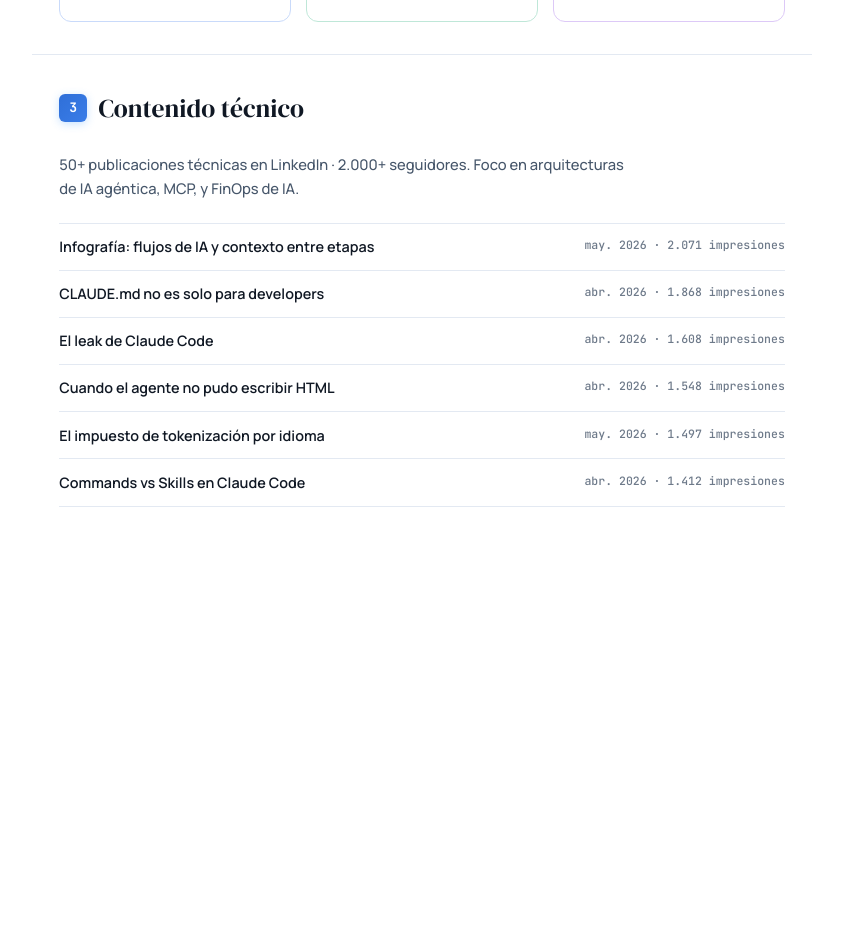
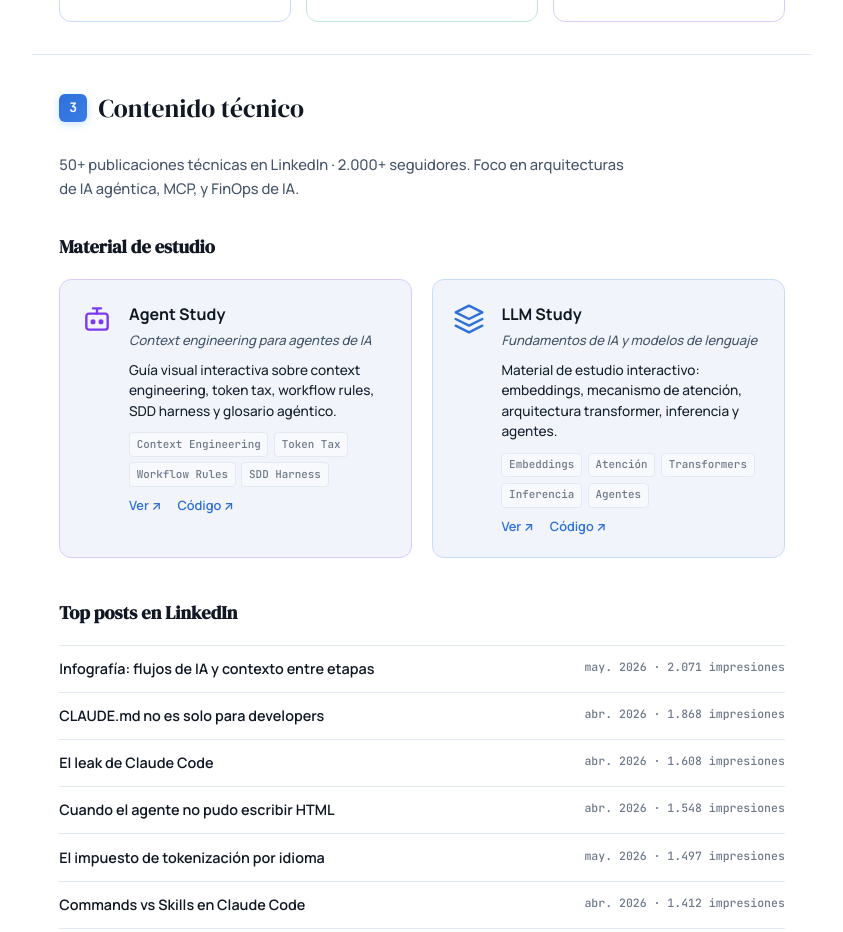
Before and after one commit to genilsuarez/genil-dev, a website built with Vite: page index.html in a window 1280 px wide. Shown: the part 1475-2407 px from the top of the page, without its empty margins (218-1061 px from the left). Before the commit the page ends 2052 px from the top, so only its background shows below. Built offline with nearby package versions, Linux system fonts and the light colour scheme.

Commit message:
feat: add study materials section — links to agentstudy and llmstudy

```diff
--- a/src/data/content.ts
+++ b/src/data/content.ts
@@ -135,6 +135,42 @@ export const expertise: ExpertiseArea[] = [
   },
 ];
 
+export interface StudyMaterial {
+  name: string;
+  tagline: string;
+  description: string;
+  topics: string[];
+  live: string;
+  repo: string;
+  icon: "agent" | "stack" | "cloud";
+  color: AccentColor;
+}
+
+export const studyMaterials: StudyMaterial[] = [
+  {
+    name: "Agent Study",
+    tagline: "Context engineering para agentes de IA",
+    description:
+      "Guía visual interactiva sobre context engineering, token tax, workflow rules, SDD harness y glosario agéntico.",
+    topics: ["Context Engineering", "Token Tax", "Workflow Rules", "SDD Harness"],
+    live: "https://genilsuarez.github.io/agentstudy/",
+    repo: "https://github.com/genilsuarez/agentstudy",
+    icon: "agent",
+    color: "purple",
+  },
+  {
+    name: "LLM Study",
+    tagline: "Fundamentos de IA y modelos de lenguaje",
+    description:
+      "Material de estudio interactivo: embeddings, mecanismo de atención, arquitectura transformer, inferencia y agentes.",
+    topics: ["Embeddings", "Atención", "Transformers", "Inferencia", "Agentes"],
+    live: "https://genilsuarez.github.io/llmstudy/",
+    repo: "https://github.com/genilsuarez/llmstudy",
+    icon: "stack",
+    color: "blue",
+  },
+];
+
 export const postsStats = {
   followers: 2000,
   totalPosts: 50,
--- a/src/main.ts
+++ b/src/main.ts
@@ -1,5 +1,5 @@
 import "./style.css";
-import { profile, projects, expertise, topPosts, postsStats } from "./data/content";
+import { profile, projects, expertise, topPosts, postsStats, studyMaterials } from "./data/content";
 
 const app = document.querySelector<HTMLDivElement>("#app")!;
 
@@ -138,6 +138,33 @@ app.innerHTML = `
         ${postsStats.followers.toLocaleString("es-CL")}+ seguidores.
         Foco en arquitecturas de IA agéntica, MCP, y FinOps de IA.
       </p>
+
+      <h3 class="subsection__title">Material de estudio</h3>
+      <div class="study-grid">
+        ${studyMaterials
+          .map(
+            (m) => `
+          <article class="study-card study-card--${m.color}">
+            <div class="study-card__icon">${icons[m.icon]}</div>
+            <div class="study-card__body">
+              <h4>${m.name}</h4>
+              <p class="study-card__tagline">${m.tagline}</p>
+              <p class="study-card__desc">${m.description}</p>
+              <ul class="stack-list">
+                ${m.topics.map((t) => `<li>${t}</li>`).join("")}
+              </ul>
+              <div class="study-card__links">
+                <a href="${m.live}" target="_blank" rel="noopener">Ver ↗</a>
+                <a href="${m.repo}" target="_blank" rel="noopener">Código ↗</a>
+              </div>
+            </div>
+          </article>
+        `
+          )
+          .join("")}
+      </div>
+
+      <h3 class="subsection__title">Top posts en LinkedIn</h3>
       <ul class="posts-list">
         ${topPosts
           .map(
--- a/src/style.css
+++ b/src/style.css
@@ -816,6 +816,97 @@ a {
   color: var(--text-muted);
 }
 
+/* Study materials */
+.subsection__title {
+  font-family: var(--font-display);
+  font-size: 1.15rem;
+  color: var(--text-h);
+  margin: 2rem 0 1rem;
+}
+
+.study-grid {
+  display: grid;
+  grid-template-columns: repeat(auto-fit, minmax(320px, 1fr));
+  gap: 1.2rem;
+  margin-bottom: 2.5rem;
+}
+
+.study-card {
+  display: flex;
+  gap: 1rem;
+  padding: 1.3rem;
+  border-radius: 12px;
+  border: 1px solid var(--border);
+  background: var(--paper);
+  transition: border-color 0.25s var(--ease), box-shadow 0.25s var(--ease);
+}
+
+.study-card:hover {
+  box-shadow: var(--shadow-sm);
+}
+
+.study-card--blue {
+  border-color: var(--c-cloud-border);
+}
+.study-card--blue:hover {
+  border-color: var(--c-cloud);
+  box-shadow: 0 0 16px rgba(74, 158, 255, 0.1);
+}
+
+.study-card--purple {
+  border-color: var(--c-agent-border);
+}
+.study-card--purple:hover {
+  border-color: var(--c-agent);
+  box-shadow: 0 0 16px rgba(167, 139, 250, 0.1);
+}
+
+.study-card__icon {
+  flex-shrink: 0;
+  width: 2rem;
+  height: 2rem;
+  padding-top: 0.15rem;
+  color: var(--text-soft);
+}
+.study-card--blue .study-card__icon { color: var(--c-cloud); }
+.study-card--purple .study-card__icon { color: var(--c-agent); }
+
+.study-card__body h4 {
+  margin: 0 0 0.2rem;
+  font-size: 1rem;
+  color: var(--text-h);
+}
+
+.study-card__tagline {
+  margin: 0 0 0.5rem;
+  font-size: 0.82rem;
+  color: var(--text-soft);
+  font-style: italic;
+}
+
+.study-card__desc {
+  margin: 0 0 0.7rem;
+  font-size: 0.85rem;
+  color: var(--text);
+  line-height: 1.5;
+}
+
+.study-card__links {
+  display: flex;
+  gap: 1rem;
+  margin-top: 0.5rem;
+}
+
+.study-card__links a {
+  font-size: 0.8rem;
+  font-weight: 600;
+  color: var(--blue);
+  text-decoration: none;
+}
+.study-card__links a:hover {
+  text-decoration: underline;
+}
+
 /* Posts */
 .posts-list {
   list-style: none;
```
